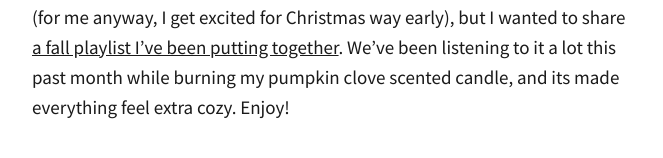
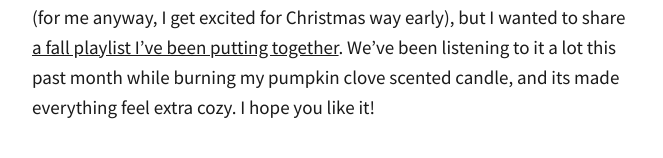
Before and after one commit to totiffany/totiffany.github.io, a Jekyll site: the page built from _posts/2018-10-26-Life-Lately-And-A-Fall-Playlist-For-Your-Weekend.md, in a window 1280 px wide and 900 px high, scrolled down 2919 px. Shown: the part 683-841 px from the top of the window, without its empty margins (308-971 px from the left). Built offline with Jekyll 4.4.1, drawn with Linux system fonts in a browser that asks for light colours; our own code applies the rules of GitHub Pages for plain Markdown files; comment, search, counter and statistics services are not loaded.

Commit message:
Update 2018-10-26-Life-Lately-And-A-Fall-Playlist-For-Your-Weekend.md

```diff
--- a/_posts/2018-10-26-Life-Lately-And-A-Fall-Playlist-For-Your-Weekend.md
+++ b/_posts/2018-10-26-Life-Lately-And-A-Fall-Playlist-For-Your-Weekend.md
@@ -31,4 +31,4 @@ And October really wasn't all bad. Shortly after we got back from New York my ol
 
 Our church's Halloween party was this past weekend and we dressed up as San Francisco's favorite donut shop, Bob's Donuts. Hazel was a donut and we were Bob's employees. I wanted to do a family costume and had a stroke of inspiration when I saw a family dressed up as Krispy Kreme donuts on Pinterest. Everyone here knows Bob's, and I knew we could put a local spin on it. To pull it off we had to get the logo exactly right, but thanks to Brian's design skills and a friend's cricut machine, it ended up looking so good we had several people asking us if we actually got our aprons from Bob's. Hazel tolerated her costume long enough for us to get a few cute pictures and to go trick-or-treating at the church.
 
-And finally, I think the excitement for fall starts to wane a bit in November (for me anyway, I get excited for Christmas way early), but I wanted to share [a fall playlist I've been putting together](https://open.spotify.com/user/123893304/playlist/4DPYyakc5bbzt7W6bKxPcr?si=dOnXKxeORhyQYo0vYXwQqg). We've been listening to it a lot this past month while burning my pumpkin clove scented candle, and its made everything feel extra cozy. Enjoy!
+And finally, I think the excitement for fall starts to wane a bit in November (for me anyway, I get excited for Christmas way early), but I wanted to share [a fall playlist I've been putting together](https://open.spotify.com/user/123893304/playlist/4DPYyakc5bbzt7W6bKxPcr?si=dOnXKxeORhyQYo0vYXwQqg). We've been listening to it a lot this past month while burning my pumpkin clove scented candle, and its made everything feel extra cozy. I hope you like it!
```
